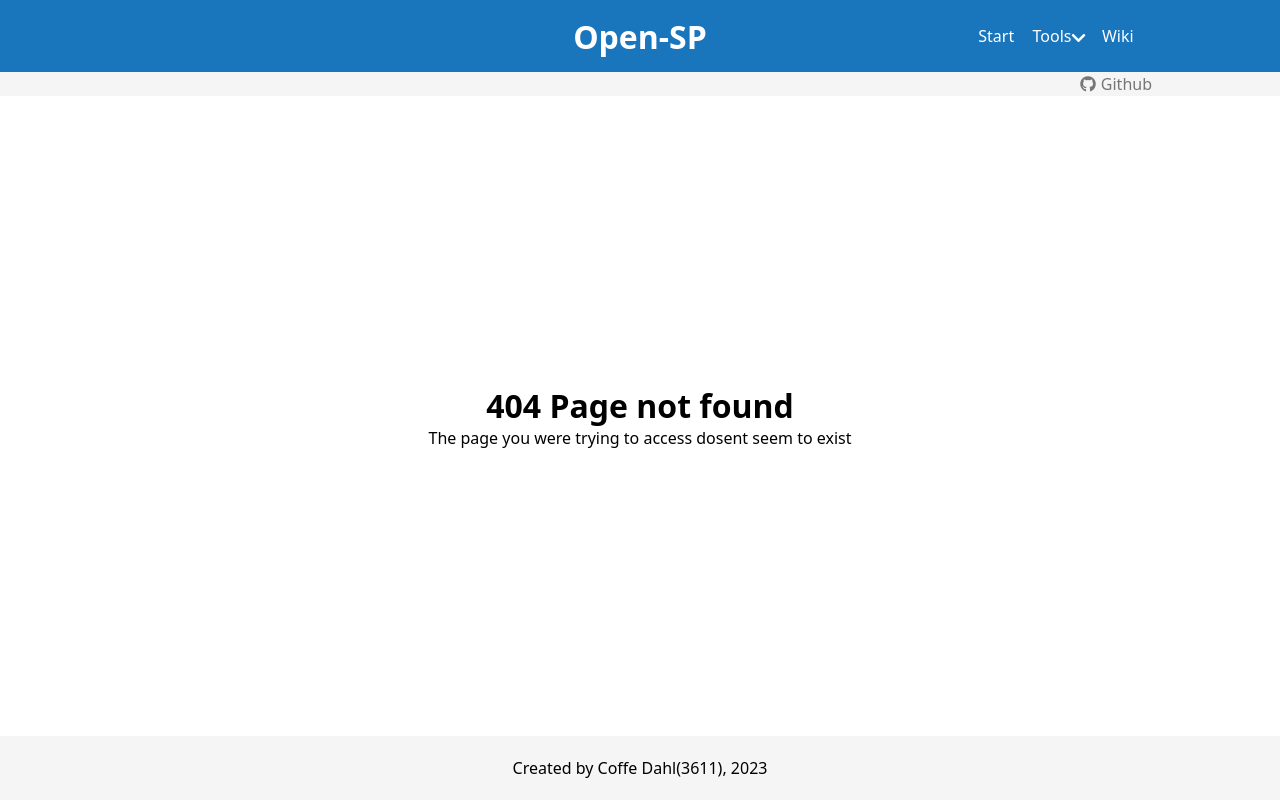
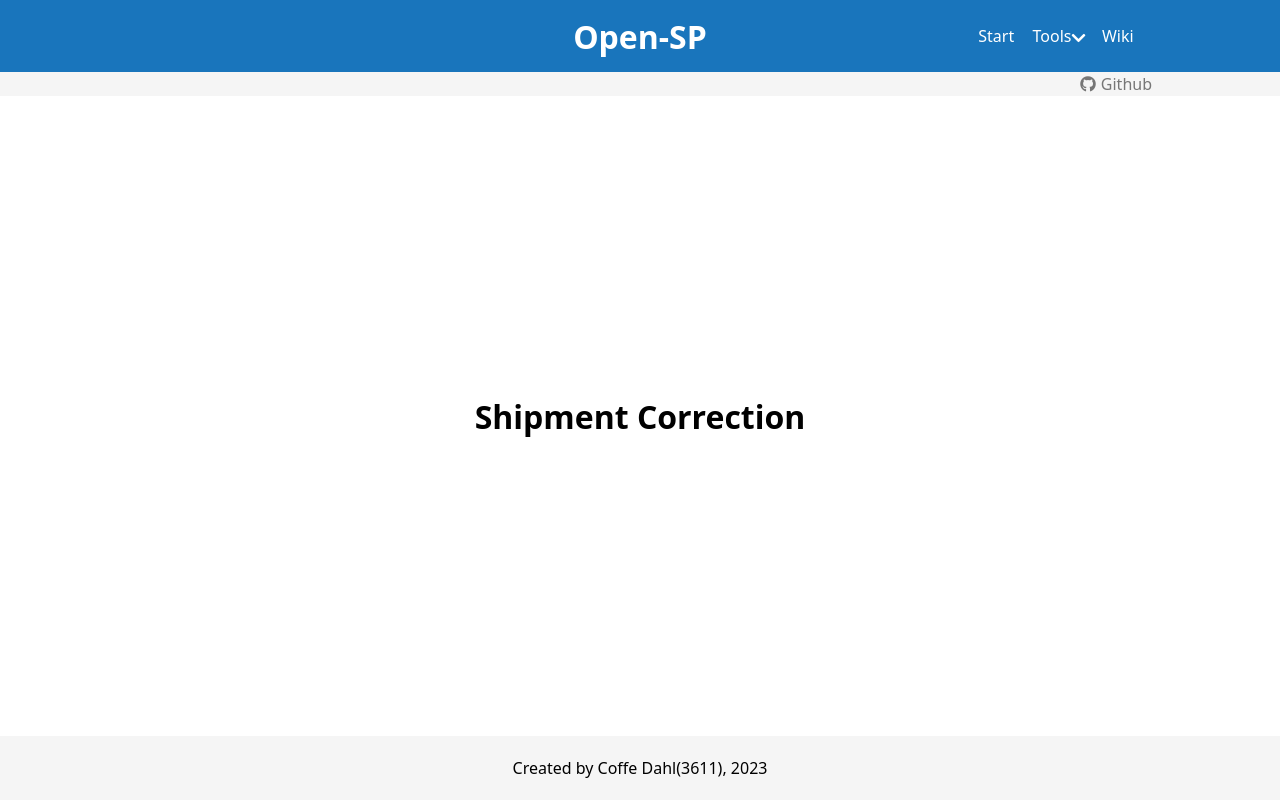
Before and after one commit to coffedahl/open-sp, a SvelteKit app in the folder frontend/: page /shipment-correction in a window 1280 px wide. Before the commit this address had no page. Built offline with nearby package versions, Linux system fonts and the light colour scheme.

Commit message:
Added page for shipment correction

```diff
--- /dev/null
+++ b/frontend/src/routes/shipment-correction/+page.svelte
@@ -0,0 +1,3 @@
+<div class="main center">
+	<h1>Shipment Correction</h1>
+</div>
```
